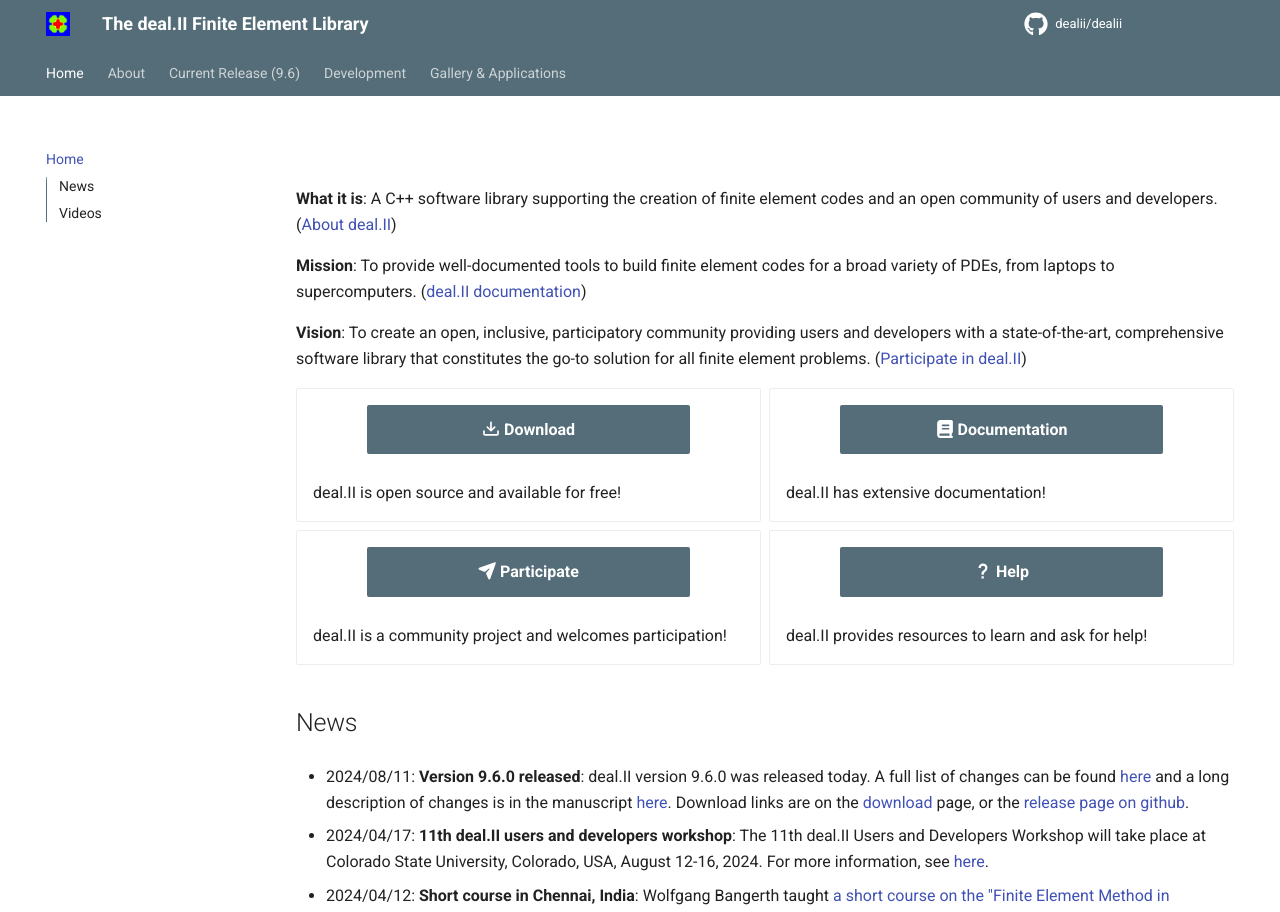
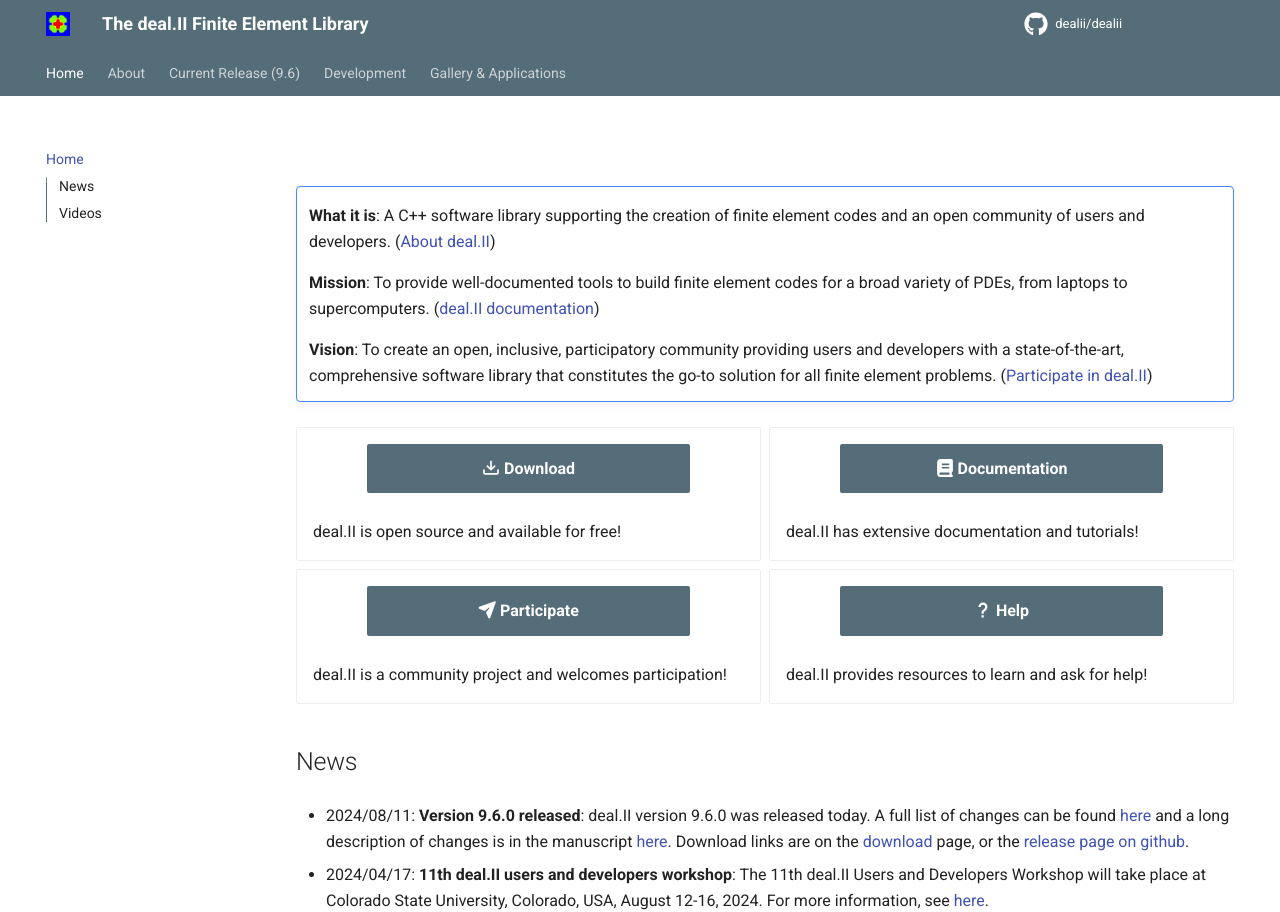
Before and after one commit to dealii/website, an MkDocs documentation site: the page built from docs/index.md, in a window 1280 px wide and 1400 px high. Shown: the top 912 px of the window. Built offline with MkDocs 1.6.1 and Material for MkDocs 9.7.7, drawn with Linux system fonts in a browser that asks for light colours; comment, search, counter and statistics services are not loaded.

Commit message:
make index more pretty

```diff
--- a/docs/index.md
+++ b/docs/index.md
@@ -16,7 +19,7 @@ deal.II is open source and available for free!
 { .card }
 
 [:fontawesome-solid-book: Documentation](https://dealii.org/current/doxygen/deal.II){ .md-button .md-button--primary .center }<br>
-deal.II has extensive documentation!
+deal.II has extensive documentation and tutorials!
 { .card }
 
 [:fontawesome-solid-paper-plane: Participate](community/index.md){ .md-button .md-button--primary .center }<br>
--- a/docs/stylesheets/extra.css
+++ b/docs/stylesheets/extra.css
@@ -8,3 +8,8 @@
     margin: 0 auto;
     text-align: center;
 }
+
+.md-typeset .admonition,
+.md-typeset details {
+  font-size: 16px
+}
```
Also changed, not shown: other parts of docs/index.md (+6 -3 lines).
